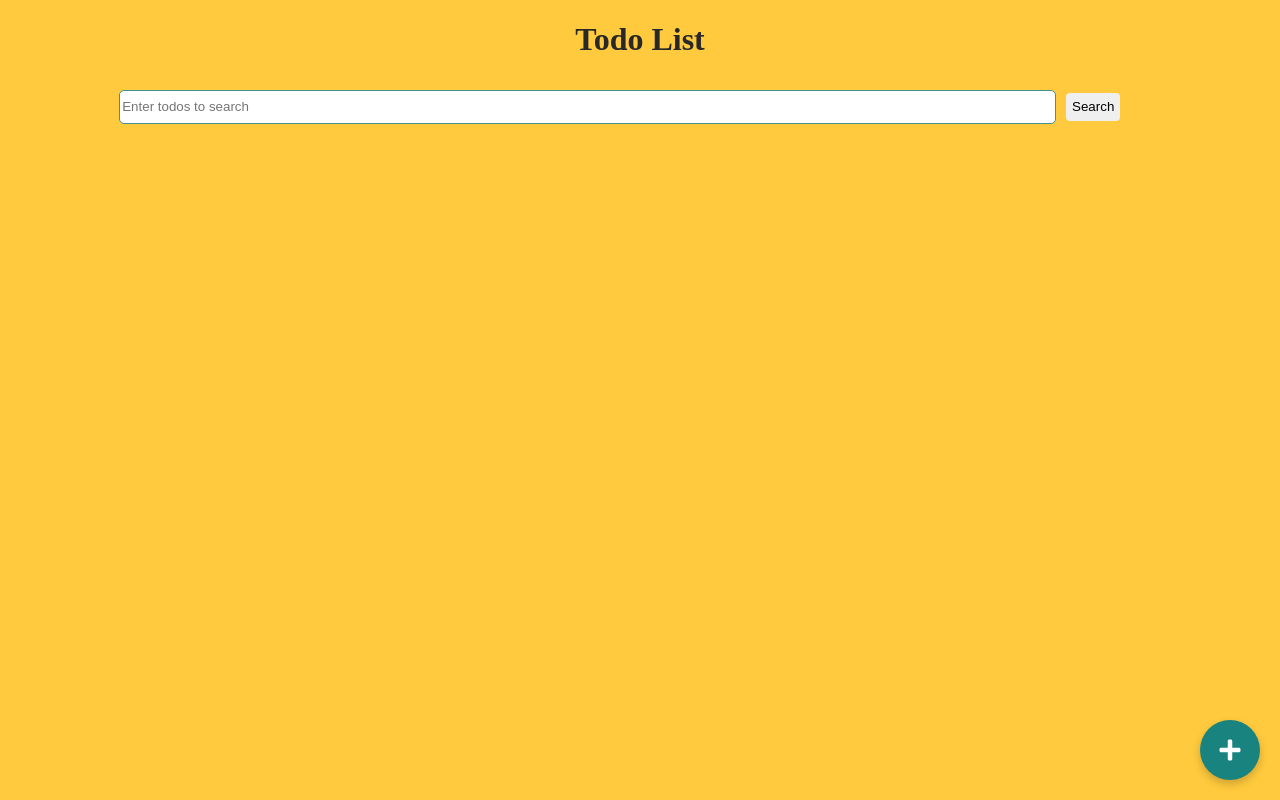
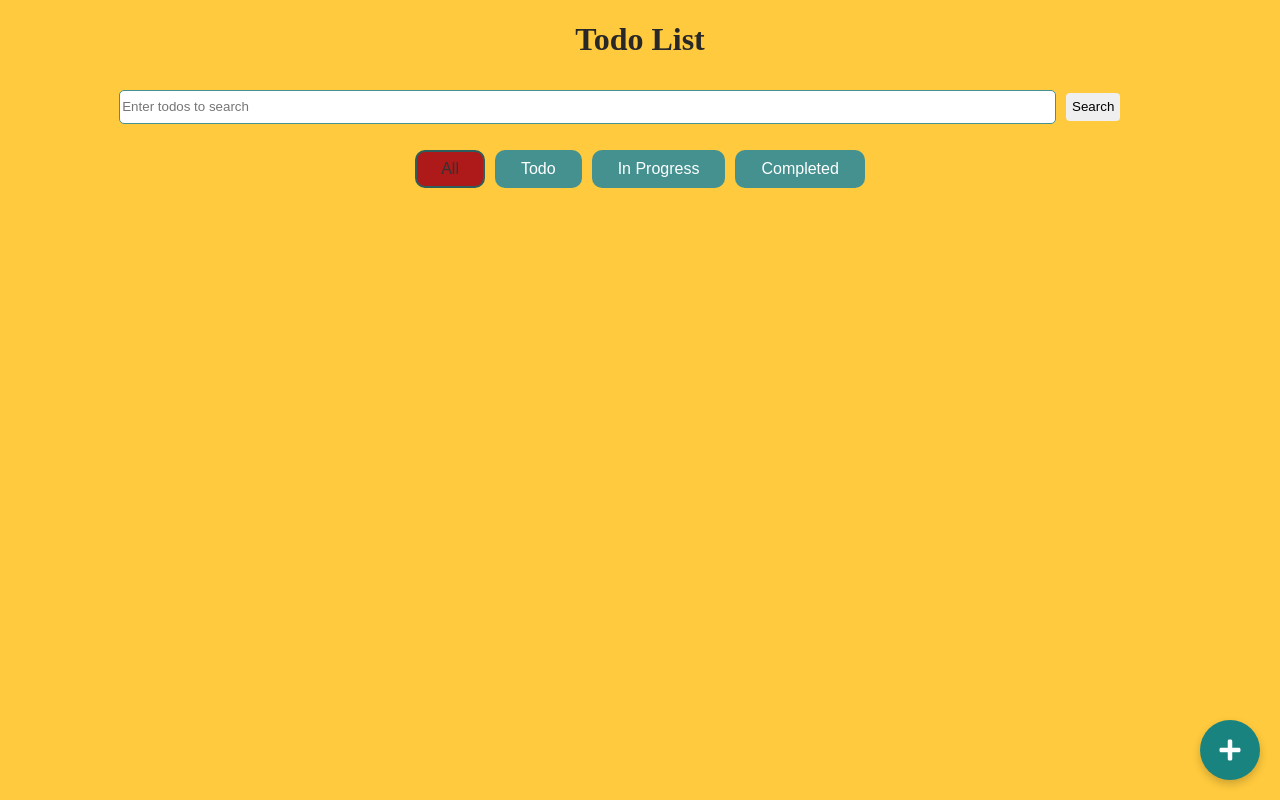
Before and after one commit to avinashtechlvr/todo-react, a React (Vite) app: page / in a window 1280 px wide. Built offline with nearby package versions, Linux system fonts and the light colour scheme.

Commit message:
Updated Search functionality along with status

```diff
--- a/src/App.jsx
+++ b/src/App.jsx
@@ -1,39 +1,71 @@
-import { useCallback } from "react";
+import {useCallback, useState} from "react";
 
-import { useTodos } from "./contexts/TaskProvider.jsx";
-import { SearchTask } from "./components/SearchTask.jsx";
-import { useToast } from "./contexts/ToastProvider.jsx";
+import {useTodos} from "./contexts/TaskProvider.jsx";
+import {useToast} from "./contexts/ToastProvider.jsx";
+import {useModal} from "./contexts/ModalProvider.jsx";
 
 import Todo from "./components/Todo";
+import TaskForm from "./components/TaskForm.jsx";
+import {SearchTask} from "./components/SearchTask.jsx";
+
 import "./styles/App.css";
 
-import { FaPlus } from "react-icons/fa";
-import {useModal} from "./contexts/ModalProvider.jsx";
-import TaskForm from "./components/TaskForm.jsx";
+import {FaPlus} from "react-icons/fa";
+
 
 function App() {
-    const { tasks, addTask, deleteTask, filterTasks } = useTodos();
-    const { addToast } = useToast();
+    const {tasks, deleteTask, filterTasks, filterTasksByStatusAndQuery} = useTodos();
+    const {addToast} = useToast();
     const {showModal} = useModal();
+    const [currentFilter, setCurrentFilter] = useState('all');
 
     const handleRemove = useCallback((id) => {
         deleteTask(id);
         addToast("Deleted todo!!!", "failure");
     }, [deleteTask, addToast]);
 
-    const handleAddClick = useCallback(() =>{
-        showModal(<TaskForm />);
-    },[showModal]);
+    const handleAddClick = useCallback(() => {
+        showModal(<TaskForm/>);
+    }, [showModal]);
 
-    const handleSearchChange = useCallback((value) => {
-        filterTasks(value);
-    }, [filterTasks]);
-
+    const handleFilterChange = useCallback((filter, value = "") => {
+        setCurrentFilter(filter);
+        filterTasks(filter, value);
+    }, [filterTasksByStatusAndQuery, tasks]);
 
     return (
         <>
             <h1 className="header">Todo List</h1>
-            <SearchTask filterTasks={handleSearchChange}/>
+            <SearchTask filterTasks={handleFilterChange} currentFilter={currentFilter}/>
+
+            <div className="status-filters">
+                <button
+                    className={currentFilter === 'all' ? 'active' : ''}
+                    onClick={() => handleFilterChange('all')}
+                >
+                    All
+                </button>
+                <button
+                    className={currentFilter === 'todo' ? 'active' : ''}
+                    onClick={() => handleFilterChange('todo')}
+                >
+                    Todo
+                </button>
+                <button
+                    className={currentFilter === 'in-progress' ? 'active' : ''}
+                    onClick={() => handleFilterChange('in-progress')}
+                >
+                    In Progress
+                </button>
+                <button
+                    className={currentFilter === 'completed' ? 'active' : ''}
+                    onClick={() => handleFilterChange('completed')}
+                >
+                    Completed
+                </button>
+            </div>
+
+
             {tasks && tasks.map((ele) => (
                 <Todo key={ele.id} todo={ele} removeTodo={handleRemove}/>
             ))}
--- a/src/components/SearchTask.jsx
+++ b/src/components/SearchTask.jsx
@@ -1,17 +1,21 @@
-import {useState} from "react";
-import {useToast} from "../contexts/ToastProvider.jsx";
+import {useEffect, useState} from "react";
+import {useTodos} from "../contexts/TaskProvider.jsx";
 
+export function SearchTask({filterTasks = () => {}, currentFilter="all"}) {
+    const { searchQuery } = useTodos();
+    const [todo, setTodo] = useState("");
 
-export function SearchTask({filterTasks = () => {}}) {
-    const [todo, setTodo] = useState("");
-    const {addToast} = useToast();
+    useEffect(() => {
+        setTodo(searchQuery);
+    }, [searchQuery]);
 
     function handleInput(e) {
         setTodo(e.target.value);
     }
 
     const handleSearch = () => {
-            filterTasks(todo);
+
+       filterTasks(currentFilter,todo);
     };
     return (<div className="container">
         <input
--- a/src/contexts/TaskProvider.jsx
+++ b/src/contexts/TaskProvider.jsx
@@ -8,6 +8,7 @@ export const useTodos = () => useContext(TaskContext);
 export default function TaskProvider({ children }) {
     const [tasks, setTasks] = useState([]);
     const [searchQuery, setSearchQuery] = useState("");
+    const [currentStatus, setCurrentStatus] = useState("all");
 
     const addTask = (task) => setTasks([...tasks, { id: v4(), value: task, status: "todo" }]);
 
@@ -23,16 +24,18 @@ export default function TaskProvider({ children }) {
         setTasks(tasks.filter(task => task.id !== id));
     };
 
-    const filterTasks = (query) => {
-        setSearchQuery(query); // Update the search query state
+    const filterTasks = (statusFilter, query) => {
+        setSearchQuery(query);
+        setCurrentStatus(statusFilter);
     };
 
-    const filteredTasks = tasks.filter(task =>
-        task.value.toLowerCase().includes(searchQuery.toLowerCase())
-    );
-
+    const filterTasksByStatusAndQuery = tasks.filter(task => {
+            const matchesStatus = currentStatus === 'all' || task.status === currentStatus;
+            const matchesQuery = task.value.toLowerCase().includes(searchQuery.toLowerCase());
+            return matchesStatus && matchesQuery;
+        });
     return (
-        <TaskContext.Provider value={{ tasks: filteredTasks, addTask, setStatusTask, deleteTask, editTask, filterTasks }}>
+        <TaskContext.Provider value={{ tasks: filterTasksByStatusAndQuery, addTask, setStatusTask, deleteTask, editTask, filterTasks, filterTasksByStatusAndQuery, searchQuery }}>
             {children}
         </TaskContext.Provider>
     );
--- a/src/styles/App.css
+++ b/src/styles/App.css
@@ -134,7 +134,7 @@ body::before {
     right: 20px;
     width: 60px;
     height: 60px;
-    background-color: #198380; /* You can customize the color */
+    background-color: #198380;
     color: white;
     border: none;
     border-radius: 50%;
@@ -148,9 +148,53 @@ body::before {
 }
 
 .fab:hover {
-    background-color: #163231; /* Darker blue on hover */
+    background-color: #163231;
 }
 
 .fab-icon {
-    font-size: 24px; /* Size of the plus icon */
+    font-size: 24px;
 }
+
+.status-filters {
+    display: flex;
+    justify-content: center;
+    margin: 1rem 0;
+    gap: 10px;
+}
+
+
+.status-filters button {
+    padding: 0.5rem 1.5rem;
+    background-color: #449190;
+    color: white;
+    border: 2px solid transparent;
+    border-radius: 10px;
+    font-size: 1rem;
+    cursor: pointer;
+    transition: background-color 0.3s ease, border-color 0.3s ease;
+}
+
+
+.status-filters button:hover {
+    background-color: #2c5e5d;
+}
+
+
+.status-filters button.active {
+    background-color: #ae1919;
+    color: #333;
+    border-color: #2c5e5d;
+}
+
+
+.status-filters button.active:hover {
+    background-color: darkslategray;
+    border-color: #2c5e5d;
+}
+
+@media (max-width: 600px) {
+    .status-filters button {
+        padding: 0.5rem 1rem;
+        font-size: 0.9rem;
+    }
+}
```
